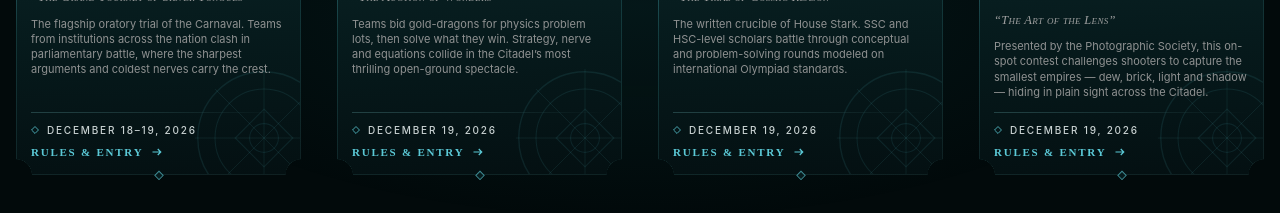
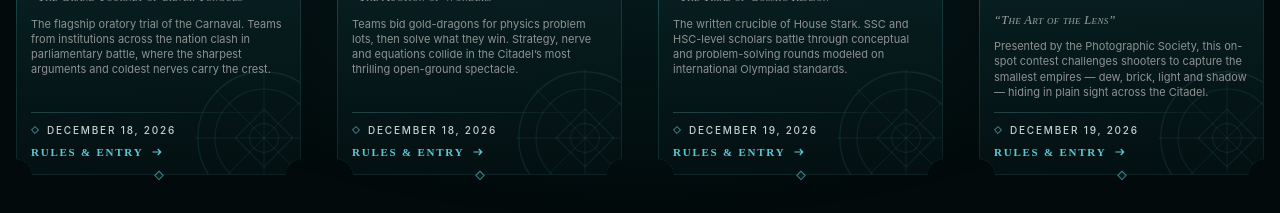
Before and after one commit to ahnafmusnad/collegefest, a React (Vite) app: page / in a window 1280 px wide. Shown: the part 4120-4333 px from the top of the page. Built offline with nearby package versions, Linux system fonts and the light colour scheme.

Commit message:
Update festData.ts

```diff
--- a/src/data/festData.ts
+++ b/src/data/festData.ts
@@ -162,7 +162,7 @@ export const FEST_SEGMENTS: Segment[] = [
     teamSize: '3-4 Members',
     entryFee: 'Tickify Pass',
     venue: 'Academic Building',
-    date: 'December 18–19, 2026',
+    date: 'December 18, 2026',
     time: '10:00 AM onwards',
     description: 'The flagship oratory trial of the Carnaval. Teams from institutions across the nation clash in parliamentary battle, where the sharpest arguments and coldest nerves carry the crest.',
     rules: [
@@ -185,7 +185,7 @@ export const FEST_SEGMENTS: Segment[] = [
     teamSize: '2-4 Members',
     entryFee: 'Tickify Pass',
     venue: 'Parade Ground',
-    date: 'December 19, 2026',
+    date: 'December 18, 2026',
     time: '11:00 AM onwards',
     description: 'Teams bid gold-dragons for physics problem lots, then solve what they win. Strategy, nerve and equations collide in the Citadel’s most thrilling open-ground spectacle.',
     rules: [
@@ -231,7 +231,7 @@ export const FEST_SEGMENTS: Segment[] = [
     teamSize: '2-5 Members',
     entryFee: 'Tickify Pass',
     venue: 'Main Gate → Parade Ground',
-    date: 'December 19, 2026',
+    date: 'December 18, 2026',
     time: '01:00 PM onwards',
     description: 'Riddles, clues and hidden sigils scattered across the historic campus. Teams race from the Main Gate through the courts of the Red Citadel to unearth the hidden treasure.',
     rules: [
@@ -301,7 +301,7 @@ export const FEST_SEGMENTS: Segment[] = [
     entryFee: 'Tickify Pass',
     venue: 'Parade by Lane',
     date: 'December 19, 2026',
-    time: '03:00 PM onwards',
+    time: 'Day Long',
     description: 'Presented by the Photographic Society, this on-spot contest challenges shooters to capture the smallest empires — dew, brick, light and shadow — hiding in plain sight across the Citadel.',
     rules: [
       'On-spot macro photography within the announced campus zone.',
@@ -415,7 +415,7 @@ export const FEST_SEGMENTS: Segment[] = [
     teamSize: 'Solo',
     entryFee: 'Tickify Pass',
     venue: 'Online',
-    date: 'December 18–19, 2026',
+    date: 'December 19, 2026',
     time: 'Submission Window',
     description: 'Write an original short story inspired by the Carnaval theme. Imagination, narrative arc, and prose decide the champion.',
     rules: [
@@ -438,7 +438,7 @@ export const FEST_SEGMENTS: Segment[] = [
     teamSize: 'Solo',
     entryFee: 'Tickify Pass',
     venue: 'Online',
-    date: 'December 18–19, 2026',
+    date: 'December 19, 2026',
     time: 'Submission Window',
     description: 'An essay-style challenge that looks beyond the syllabus — on education, society, and what comes after school.',
     rules: [
@@ -461,7 +461,7 @@ export const FEST_SEGMENTS: Segment[] = [
     teamSize: 'Solo',
     entryFee: 'Tickify Pass',
     venue: 'Online',
-    date: 'December 18–19, 2026',
+    date: 'December 19, 2026',
     time: 'Submission Window',
     description: 'Create a digital scrapbook collage themed around Carnaval memories. Layout, creativity, and visual storytelling count.',
     rules: [
@@ -484,7 +484,7 @@ export const FEST_SEGMENTS: Segment[] = [
     teamSize: 'Solo',
     entryFee: 'Tickify Pass',
     venue: 'Online',
-    date: 'December 18–19, 2026',
+    date: 'December 19, 2026',
     time: 'Submission Window',
     description: 'Create an academic-themed meme that lands with students and scholars alike. Wit, relevance, and originality win.',
     rules: [
```
